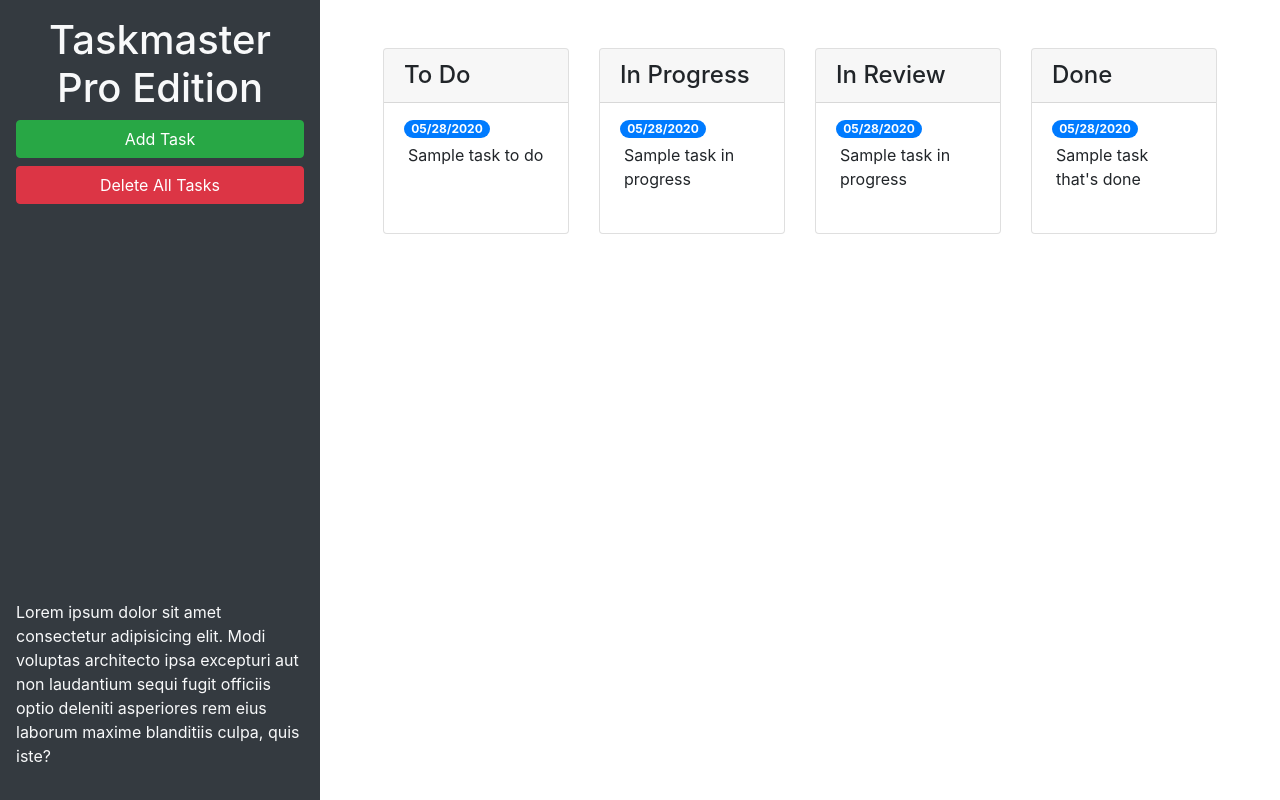
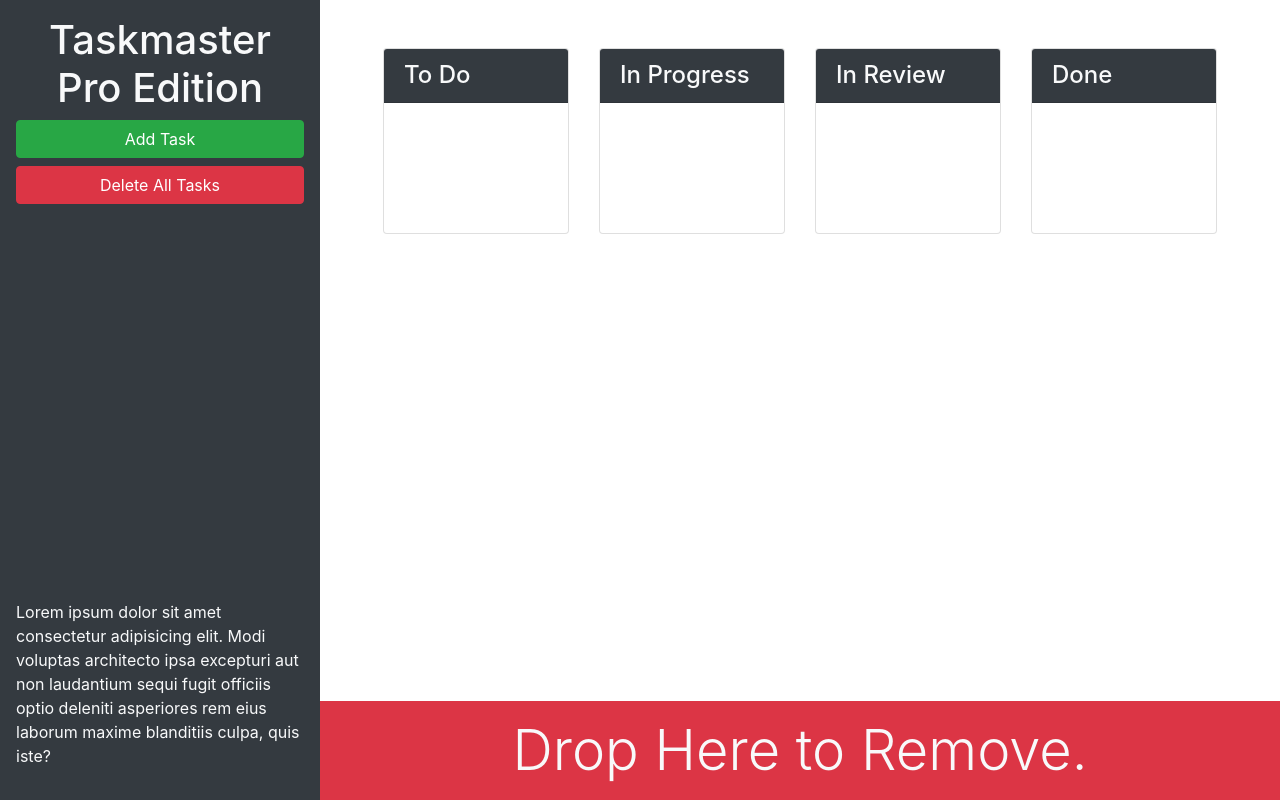
Before and after one commit to Bycicleace/taskmaster-pro, a plain HTML site: page index.html in a window 1280 px wide. Drawn offline with nearby package versions, Linux system fonts and the light colour scheme.

Commit message:
Added styling componenets and trash area

```diff
--- a/index.html
+++ b/index.html
@@ -13,77 +13,62 @@
 <body>
 
   <div class="row min-vh-100 no-gutters">
-    <header class="col-12 col-lg-3 bg-dark text-light d-flex flex-column p-4 p-lg-3">
+    <header class="col-12 col-lg-3 bg-dark text-light sticky-top d-flex flex-column p-4 p-lg-3">
       <h1 class="text-center">Taskmaster Pro Edition</h1>
       <button id="create-task" class="btn btn-block btn-success" data-toggle="modal" data-target="#task-form-modal">Add
         Task</button>
       <button id="remove-tasks" class="btn btn-block btn-danger">Delete All Tasks</button>
-      <p class="mt-auto">Lorem ipsum dolor sit amet consectetur adipisicing elit. Modi voluptas architecto ipsa excepturi aut non
+      <p class="mt-auto d-none d-lg-block">Lorem ipsum dolor sit amet consectetur adipisicing elit. Modi voluptas architecto ipsa excepturi aut non
         laudantium sequi fugit officiis optio deleniti asperiores rem eius laborum maxime blanditiis culpa, quis iste?
       </p>
     </header>
-    <main class="col-12 col-lg-9">
+    <main class="col-12 col-lg-9 d-flex flex-column">
       <div class="m-5 row justify-content-around">
         <!-- todo start -->
         <div class="col-12 col-md-6 col-xl-3 mb-3">
           <div class="card">
-            <h4 class="card-header">
+            <h4 class="card-header bg-dark text-light">
               To Do
             </h4>
-            <ul id="list-toDo" class="list-group list-group-flush">
-              <li class="list-group-item">
-                <span class="badge badge-primary badge-pill">05/28/2020</span>
-                <p class="m-1">Sample task to do</p>
-              </li>
-            </ul>
+            <ul id="list-toDo" class="list-group list-group-flush"></ul>
           </div>
         </div>
         <!-- todo end -->
         <!-- in progress start -->
         <div class="col-12 col-md-6 col-xl-3 mb-3">
           <div class="card">
-            <h4 class="card-header">
+            <h4 class="card-header bg-dark text-light">
               In Progress
             </h4>
-            <ul id="list-inProgress" class="list-group list-group-flush">
-              <li class="list-group-item">
-                <span class="badge badge-primary badge-pill">05/28/2020</span>
-                <p class="m-1">Sample task in progress</p>
-              </li>
-            </ul>
+            <ul id="list-inProgress" class="list-group list-group-flush"></ul>
           </div>
         </div>
         <!-- in progress end -->
         <!-- in review start -->
         <div class="col-12 col-md-6 col-xl-3 mb-3">
           <div class="card">
-            <h4 class="card-header">
+            <h4 class="card-header bg-dark text-light">
               In Review
             </h4>
-            <ul id="list-inReview" class="list-group list-group-flush">
-              <li class="list-group-item">
-                <span class="badge badge-primary badge-pill">05/28/2020</span>
-                <p class="m-1">Sample task in progress</p>
-              </li>
-            </ul>
+            <ul id="list-inReview" class="list-group list-group-flush"></ul>
           </div>
         </div>
         <!-- in review end -->
         <!-- done start -->
         <div class="col-12 col-md-6 col-xl-3 mb-3">
           <div class="card">
-            <h4 class="card-header">
+            <h4 class="card-header bg-dark text-light">
               Done
             </h4>
-            <ul id="list-done" class="list-group list-group-flush">
-              <li class="list-group-item">
-                <span class="badge badge-primary badge-pill">05/28/2020</span>
-                <p class="m-1">Sample task that's done</p>
-              </li>
-            </ul>
+            <ul id="list-done" class="list-group list-group-flush"></ul>
           </div>
         </div>
         <!-- done end -->
+      </div>
+      <div id="trash" class="mt-auto">
+        <div class="w-100 bg-danger p-3 text-center text-light display-4">
+          Drop Here to Remove.
+        </div>
       </div>
     </main>
   </div>
```
